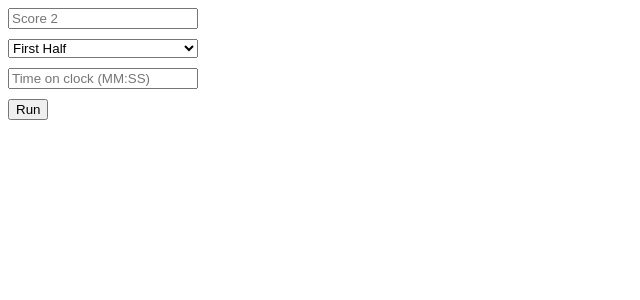
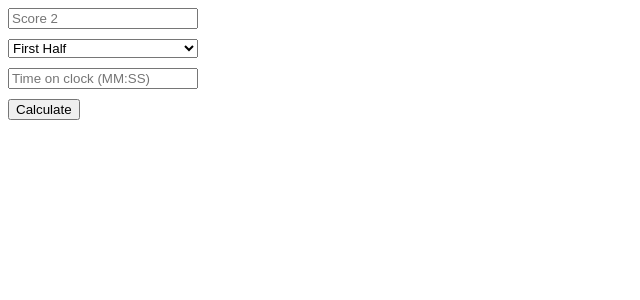
Before and after one commit to davidjhacker/march-madness-probabilities, a Flask app: page / in a window 1280 px wide. Shown: the part 161-461 px from the top of the page, without its empty margins (0-640 px from the left). Run offline with Flask 3, Linux system fonts and the light colour scheme.

Commit message:
changed run to calculate

```diff
--- a/templates/index.html
+++ b/templates/index.html
@@ -45,7 +45,7 @@
         <input type="text" id="time_on_clock" placeholder="Time on clock (MM:SS)" pattern="\d{2}:\d{2}" required title="Time format should be MM:SS">
 
     </div>
-    <button onclick="runFunction()">Run</button>
+    <button onclick="runFunction()">Calculate</button>
     <div id="result"></div>
     <div id="error" style="color: red;"></div>
 
```
